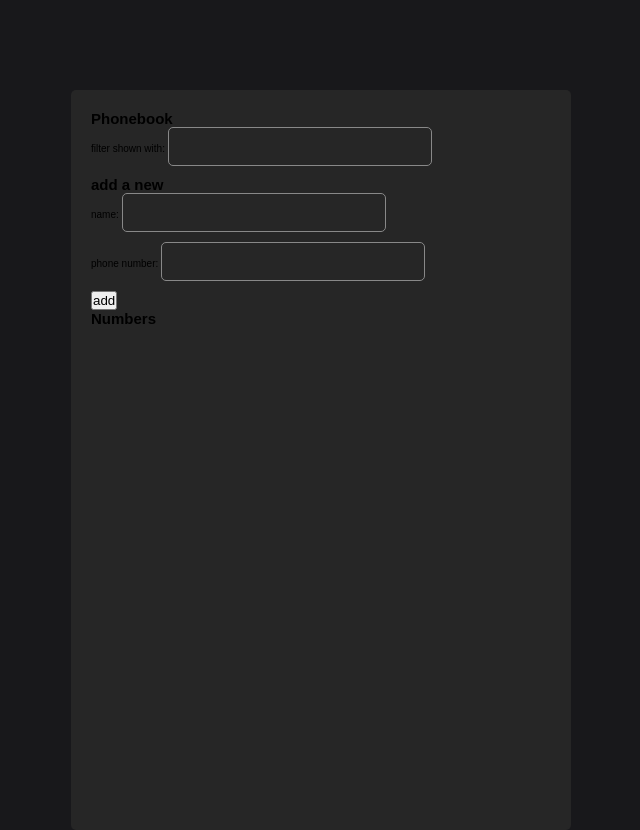
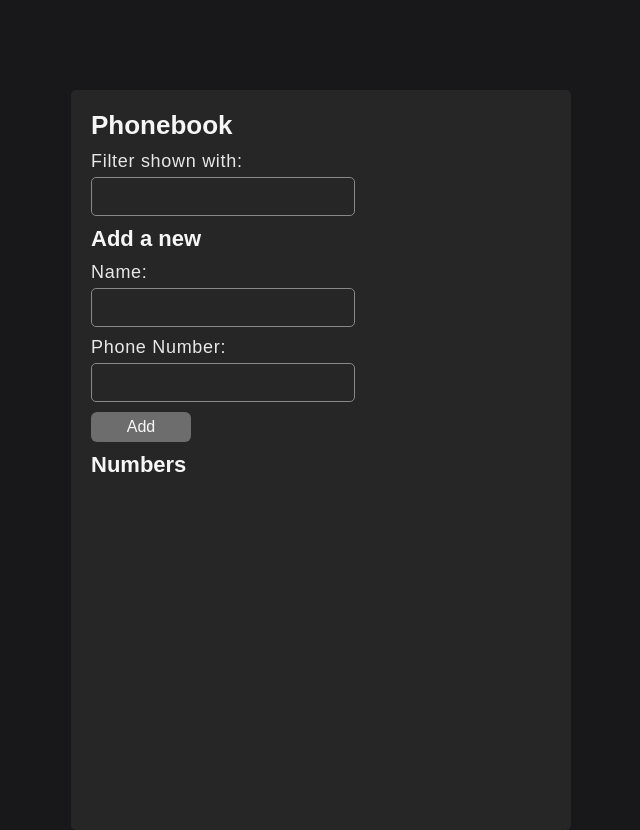
Before and after one commit to gazzaar/full-stack-open-submission, a React (Vite) app in the folder part2/phonebook/: page / in a window 1280 px wide. Shown: the whole page, without its empty margins (319-959 px from the left). Built offline with nearby package versions, Linux system fonts and the light colour scheme; no server answers.

Commit message:
Add labels, some changes for styling

```diff
--- a/part2/phonebook/src/App.jsx
+++ b/part2/phonebook/src/App.jsx
@@ -69,7 +69,7 @@ const App = () => {
         .remove(id)
         .then((resolve) => {
           setPersons(persons.filter((person) => person.id !== resolve.data.id));
-          setMessage(`deleted ${resolve.data.name}`);
+          setMessage(`Deleted ${resolve.data.name}`);
           setTimeout(() => {
             setMessage(null);
           }, 3000);
@@ -88,10 +88,10 @@ const App = () => {
 
   return (
     <div>
-      <h2>Phonebook</h2>
+      <h2 className='heading-primary'>Phonebook</h2>
       <Search onChange={handleFilter} />
       <Notification message={message} />
-      <h2>add a new</h2>
+      <h2 className='heading-secondary'>Add a new</h2>
       <NewPeople
         newName={newName}
         onChangeName={handleNewName}
@@ -99,7 +99,7 @@ const App = () => {
         onChangePhone={handlePhone}
         onClick={handleSubmitName}
       />
-      <h2>Numbers</h2>
+      <h2 className='heading-secondary'>Numbers</h2>
       <Persons onClick={handleRmove} filteredArray={filteredPersons} />
     </div>
   );
--- a/part2/phonebook/src/components/NewPeople.jsx
+++ b/part2/phonebook/src/components/NewPeople.jsx
@@ -6,16 +6,18 @@ const NewPeople = ({
   onClick,
 }) => {
   return (
-    <form>
-      <div>
-        name: <input value={newName} onChange={onChangeName} />
+    <form className='form'>
+      <div className='input-container'>
+        <label htmlFor='name'>Name:</label>
+        <input id='name' value={newName} onChange={onChangeName} />
       </div>
-      <div>
-        phone number: <input value={phone} onChange={onChangePhone} />
+      <div className='input-container'>
+        <label htmlFor='phone'>Phone Number:</label>
+        <input value={phone} id='phone' onChange={onChangePhone} />
       </div>
-      <div>
-        <button type='submit' onClick={onClick}>
-          add
+      <div className='input-container'>
+        <button className='btn btn-add' type='submit' onClick={onClick}>
+          Add
         </button>
       </div>
     </form>
--- a/part2/phonebook/src/components/Notification.jsx
+++ b/part2/phonebook/src/components/Notification.jsx
@@ -1,19 +1,9 @@
 const Notification = ({ message }) => {
   if (message === null) return null;
 
-  const succesStyle = {
-    color: 'green',
-    background: 'lightgrey',
-    fontSize: '20px',
-    borderStyle: 'solid',
-    borderRadius: '5px',
-    padding: '10px',
-    marginBottom: '10px',
-  };
-
   return (
     <>
-      <p style={succesStyle}>{message}</p>
+      <p className='notification'>{message}</p>
     </>
   );
 };
--- a/part2/phonebook/src/components/Persons.jsx
+++ b/part2/phonebook/src/components/Persons.jsx
@@ -3,10 +3,13 @@ const Persons = ({ filteredArray, onClick }) => {
     <>
       {filteredArray.map((person) => {
         return (
-          <h3 key={person.id}>
-            {person.name} {person.number}
-            <button onClick={() => onClick(person.name, person.id)}>
-              delete
+          <h3 key={person.id} className='heading-tertiary'>
+            {person.name}: {person.number}
+            <button
+              className='btn'
+              onClick={() => onClick(person.name, person.id)}
+            >
+              Delete
             </button>
           </h3>
         );
--- a/part2/phonebook/src/components/Search.jsx
+++ b/part2/phonebook/src/components/Search.jsx
@@ -3,7 +3,8 @@ const Search = ({ onChange }) => {
     <form>
       <div>
         {' '}
-        filter shown with: <input type='text' onChange={onChange} />
+        <label htmlFor='filter'>Filter shown with:</label>{' '}
+        <input type='text' id='filter' onChange={onChange} />
       </div>
     </form>
   );
```
